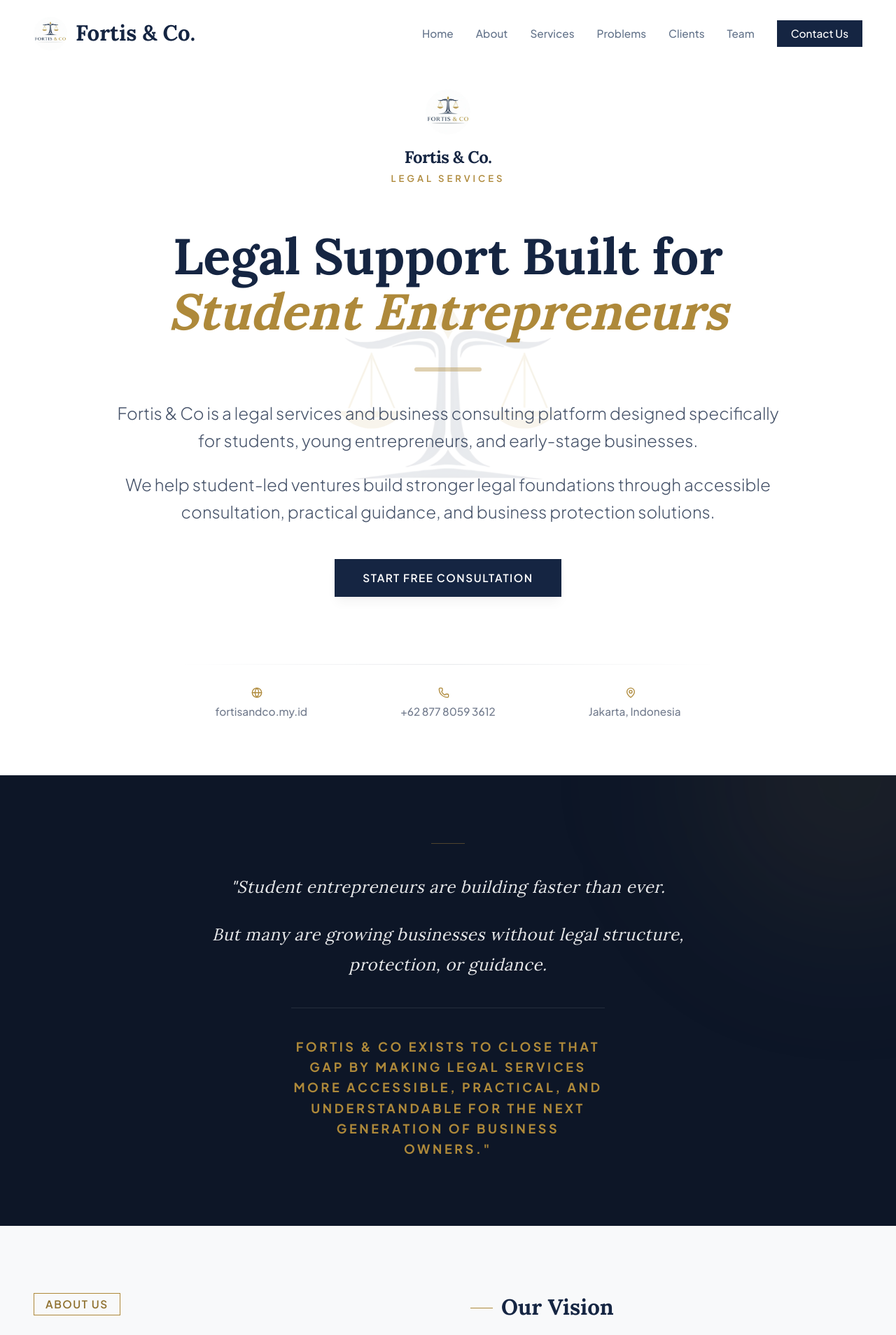
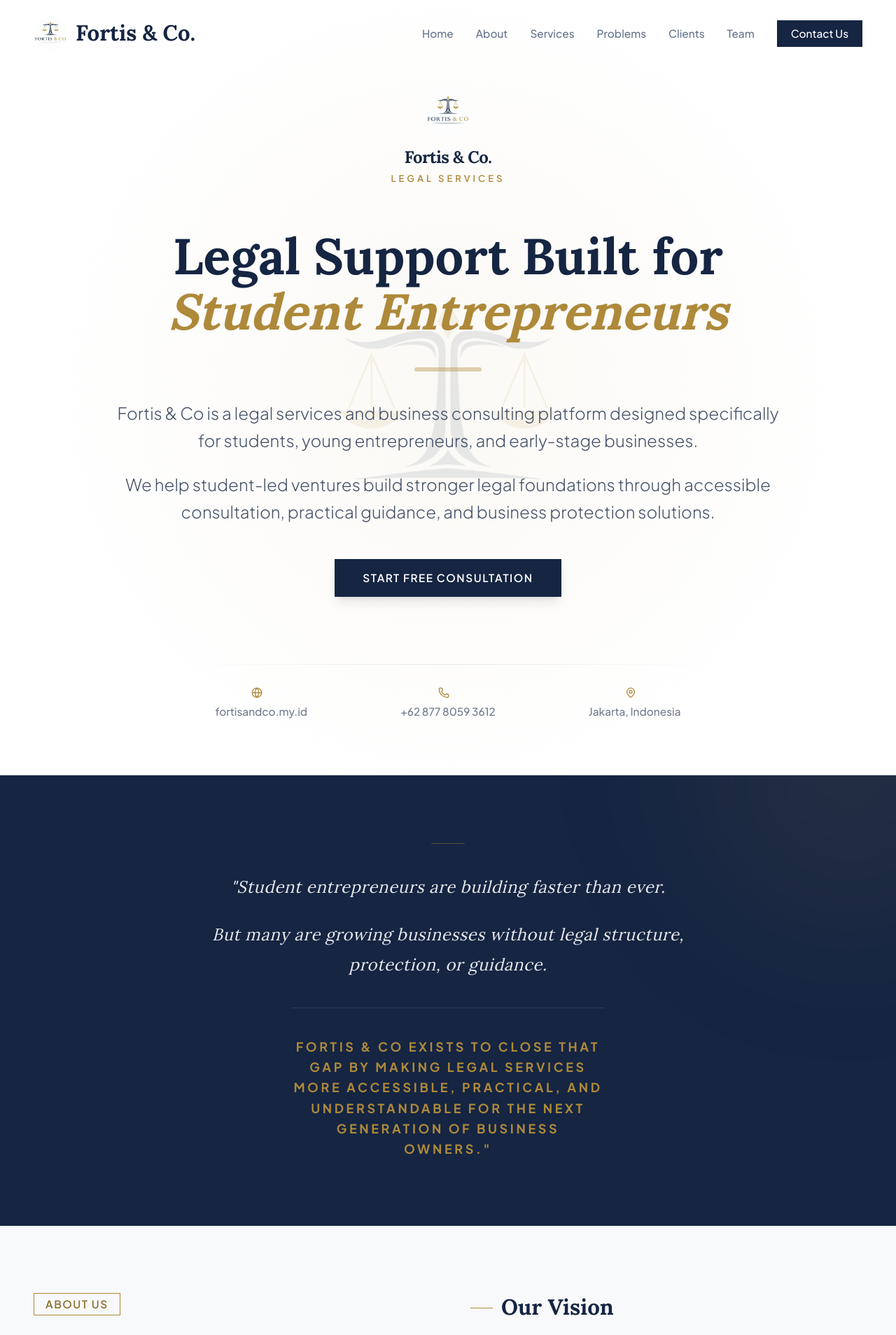
Before and after one commit to richoyouknow/fortisandco, a Next.js app: page / in a window 1280 px wide. Shown: the top 1908 px of the page at 70% size. Built offline with nearby package versions, Linux system fonts and the light colour scheme.

Commit message:
feat: create Hero section component with animated content and contact details

```diff
--- a/components/Hero.tsx
+++ b/components/Hero.tsx
@@ -1,6 +1,6 @@
 "use client";
 
-import { motion } from "framer-motion";
+import { motion, Variants } from "framer-motion";
 import { Globe, Phone, MapPin } from "lucide-react";
 import Image from "next/image";
 
@@ -15,7 +15,7 @@ const InfoIcon = ({ type }: { type: 'website' | 'phone' | 'address' }) => {
 };
 
 export default function Hero() {
-  const containerVariants = {
+  const containerVariants: Variants = {
     hidden: { opacity: 0 },
     visible: {
       opacity: 1,
@@ -26,14 +26,14 @@ export default function Hero() {
     },
   };
 
-  const itemVariants = {
+  const itemVariants: Variants = {
     hidden: { y: 20, opacity: 0 },
     visible: {
       y: 0,
       opacity: 1,
       transition: {
         duration: 0.6,
-        ease: [0.16, 1, 0.3, 1],
+        ease: [0.16, 1, 0.3, 1] as any,
       },
     },
   };
@@ -57,7 +57,7 @@ export default function Hero() {
         <div className="absolute inset-0 bg-white/90 z-0" />
 
         {/* Decorative elements */}
-        <div className="absolute top-0 left-0 w-full h-full bg-[radial-gradient(circle_at_center,rgba(174,137,58,0.05) 0%,transparent_70%)] z-[1]" />
+        <div className="absolute top-0 left-0 w-full h-full bg-[radial-gradient(circle_at_center,_rgba(174,137,58,0.05)_0%,_transparent_70%)] z-[1]" />
 
         {/* Main Content Container */}
         <div className="relative z-10 flex w-full max-w-5xl flex-col items-center text-center px-8 pt-32 pb-20">
@@ -113,7 +113,7 @@ export default function Hero() {
             <motion.div variants={itemVariants}>
               <a
                 href="#contact"
-                className="inline-flex items-center gap-2 px-10 py-4 bg-[#152542] text-white text-sm font-semibold tracking-widest uppercase transition-all duration-300 hover:bg-accent-gold hover:text-white shadow-lg shadow-black/5"
+                className="inline-flex items-center gap-2 px-10 py-4 bg-[#152542] text-white text-sm font-semibold tracking-widest uppercase transition-all duration-300 hover:bg-accent-gold hover:text-white shadow-lg"
               >
                 Start Free Consultation
               </a>
@@ -142,7 +142,7 @@ export default function Hero() {
       </motion.section>
 
       {/* Supporting Statement Section */}
-      <div className="w-full bg-[#0d1627] text-white py-24 relative overflow-hidden border-t border-white/5">
+      <div className="w-full bg-primary-dark text-white py-24 relative overflow-hidden border-t border-white/5">
         {/* Subtle decorative glow */}
         <div className="absolute top-0 right-0 w-[400px] h-[400px] bg-accent-gold/10 rounded-full blur-[120px] -translate-y-1/2 translate-x-1/3 pointer-events-none" />
 
```
